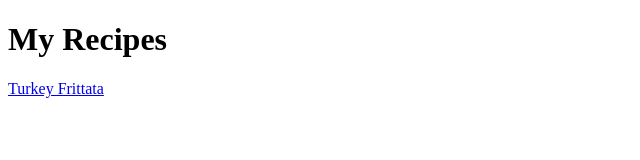
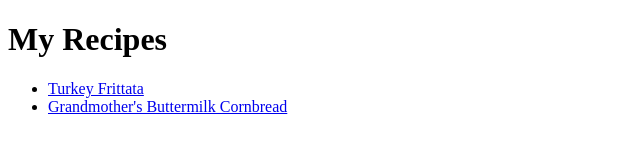
Before and after one commit to KeadonM/00-odin-recipes, a plain HTML site: page index.html in a window 1280 px wide. Shown: the whole page, without its empty margins (0-640 px from the left). Drawn offline with Linux system fonts and the light colour scheme.

Commit message:
Add grandmas cornbread link to index.html

```diff
--- a/index.html
+++ b/index.html
@@ -10,7 +10,11 @@
 <body>
     <h1>My Recipes</h1>
 
-    <a href="recipes/turkey-frittata.html">Turkey Frittata</a>
+    <ul>
+        <li><a href="recipes/turkey-frittata.html">Turkey Frittata</a></li>
+        <li> <a href="recipes/grandmas-cornbread.html">Grandmother's Buttermilk Cornbread</a></li>
+    </ul>
+
 </body>
 
 </html>
```
